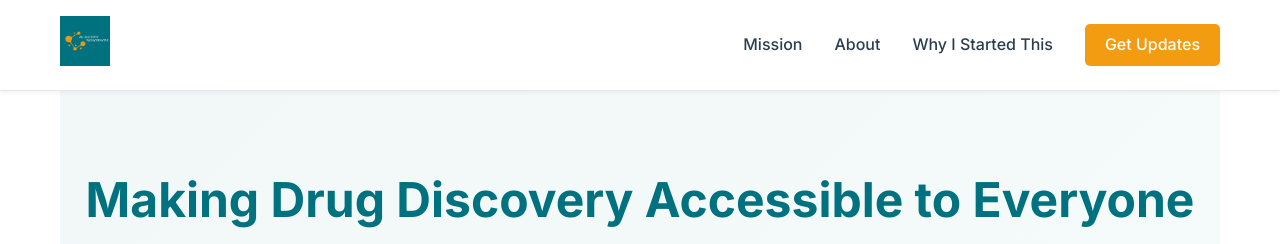
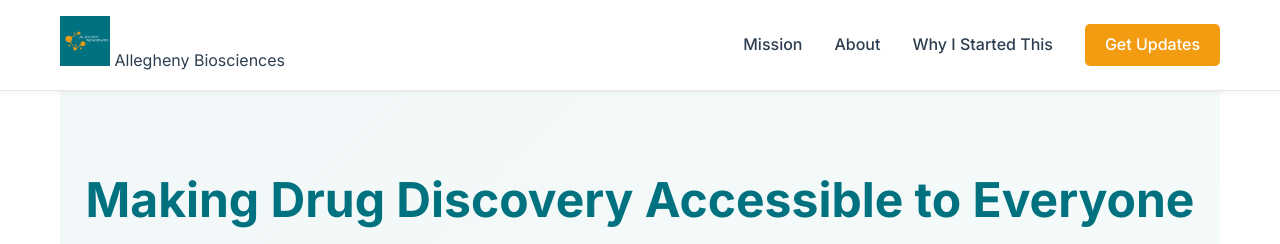
Before and after one commit to alleghenybio/alleghenybio.github.io, a Jekyll site: the page built from index.md, in a window 1280 px wide. Shown: the top 244 px of the page. Built offline with Jekyll 4.4.1, drawn with Linux system fonts in a browser that asks for light colours.

Commit message:
Update default.html

```diff
--- a/_layouts/default.html
+++ b/_layouts/default.html
@@ -22,6 +22,7 @@
       <div class="nav-wrapper">
         <div class="logo">
           <img src="{{ '/assets/img/logo.png' | relative_url }}" alt="Allegheny Biosciences" height="50">
+          <span class="logo-text">Allegheny Biosciences</span>
         </div>
         <div class="nav-links">
           <a href="#mission">Mission</a>
```
